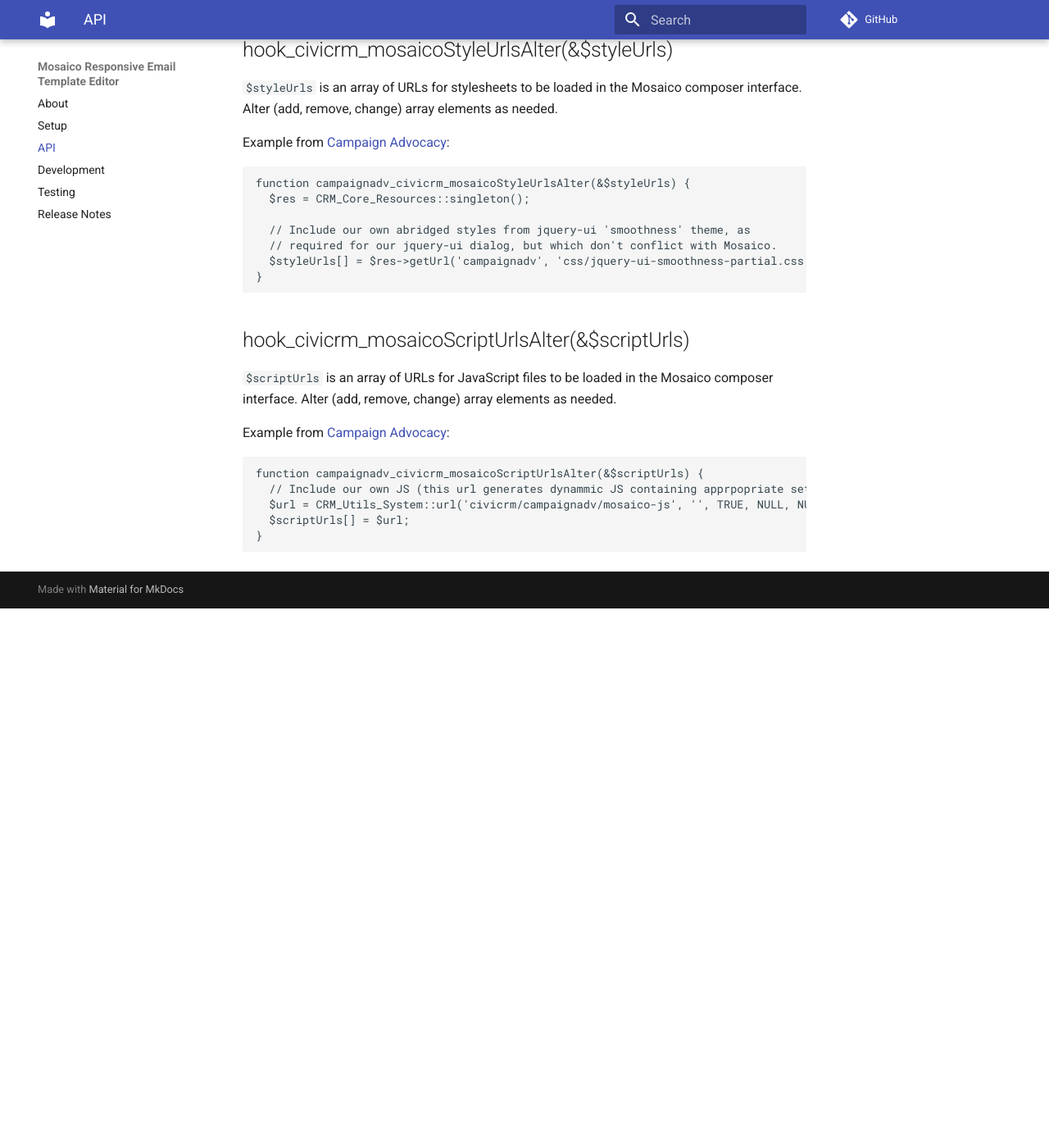
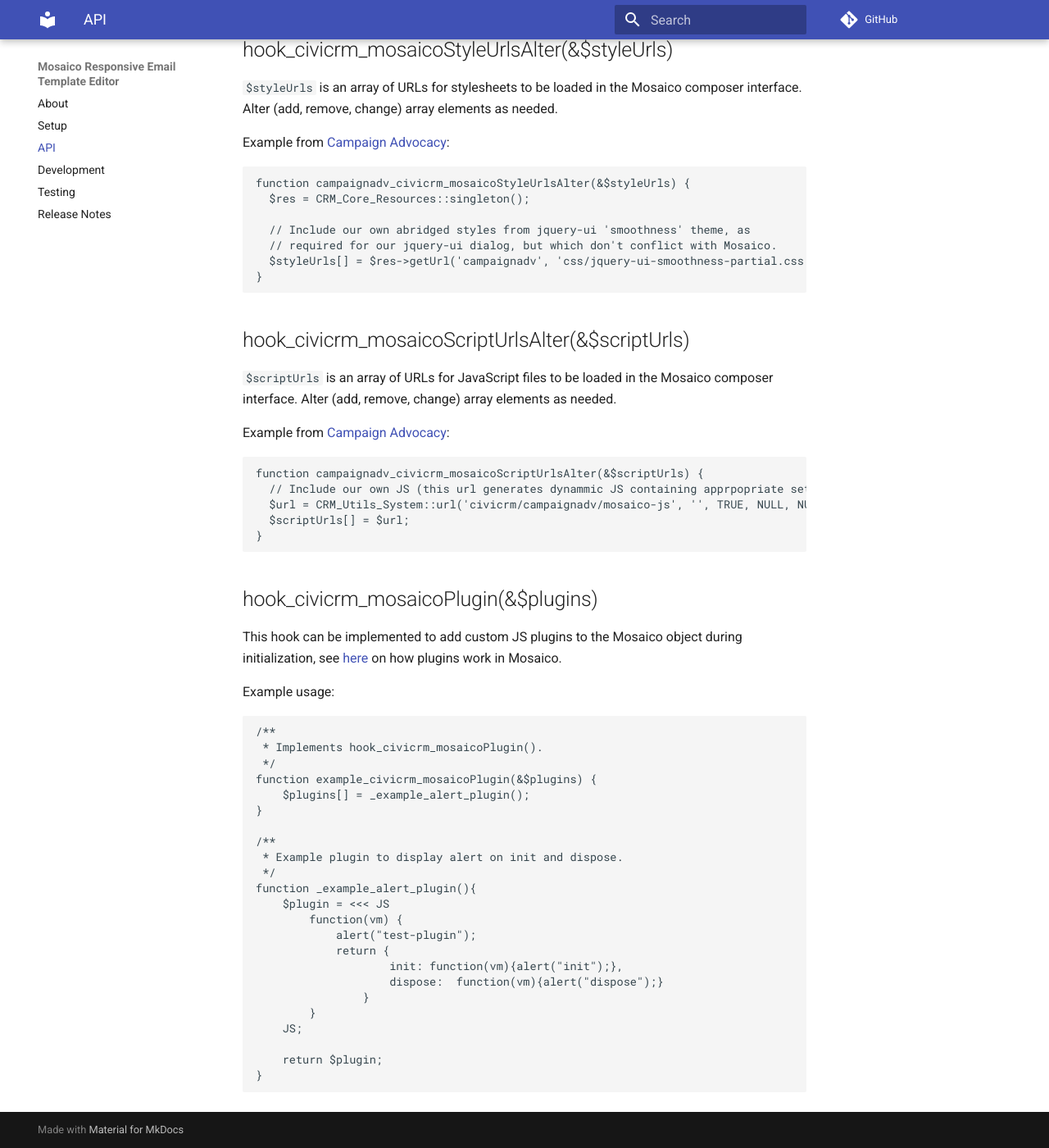
Before and after one commit to veda-consulting-company/uk.co.vedaconsulting.mosaico, an MkDocs documentation site: the page built from docs/api.md, in a window 1280 px wide and 1400 px high, scrolled down 2201 px. Shown: the whole window at 82% size. Built offline with MkDocs 1.6.1 and Material for MkDocs 9.7.7, drawn with Linux system fonts in a browser that asks for light colours; comment, search, counter and statistics services are not loaded; before the commit the page ends 2943 px from its top, so only the background shows below that.

Commit message:
Add docs for the hooks that alter mosaico plugins

````diff
--- a/docs/api.md
+++ b/docs/api.md
@@ -103,3 +103,34 @@
   $scriptUrls[] = $url;
 }
 ```
+
+## hook_civicrm_mosaicoPlugin(&$plugins)
+
+This hook can be implemented to add custom JS plugins to the Mosaico object during initialization, see [here](https://github.com/voidlabs/mosaico/wiki/Mosaico-Plugins) on how plugins work in Mosaico.
+
+Example usage:
+```
+/**
+ * Implements hook_civicrm_mosaicoPlugin().
+ */
+function example_civicrm_mosaicoPlugin(&$plugins) {
+    $plugins[] = _example_alert_plugin();
+}
+
+/**
+ * Example plugin to display alert on init and dispose.
+ */
+function _example_alert_plugin(){
+    $plugin = <<< JS
+        function(vm) {
+            alert("test-plugin");
+            return {
+                    init: function(vm){alert("init");},
+                    dispose:  function(vm){alert("dispose");}
+                }
+        }
+    JS;
+
+    return $plugin;
+}
+```
````
